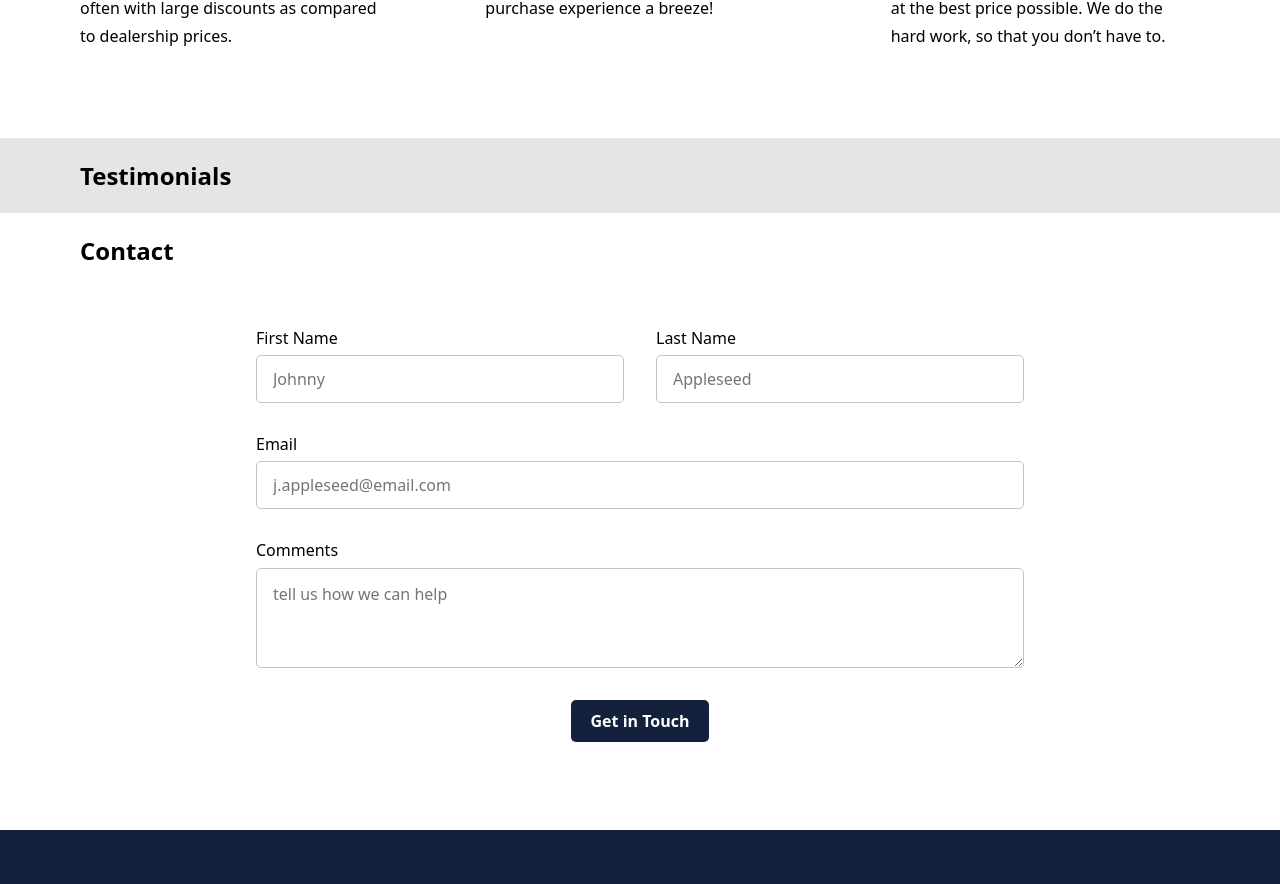
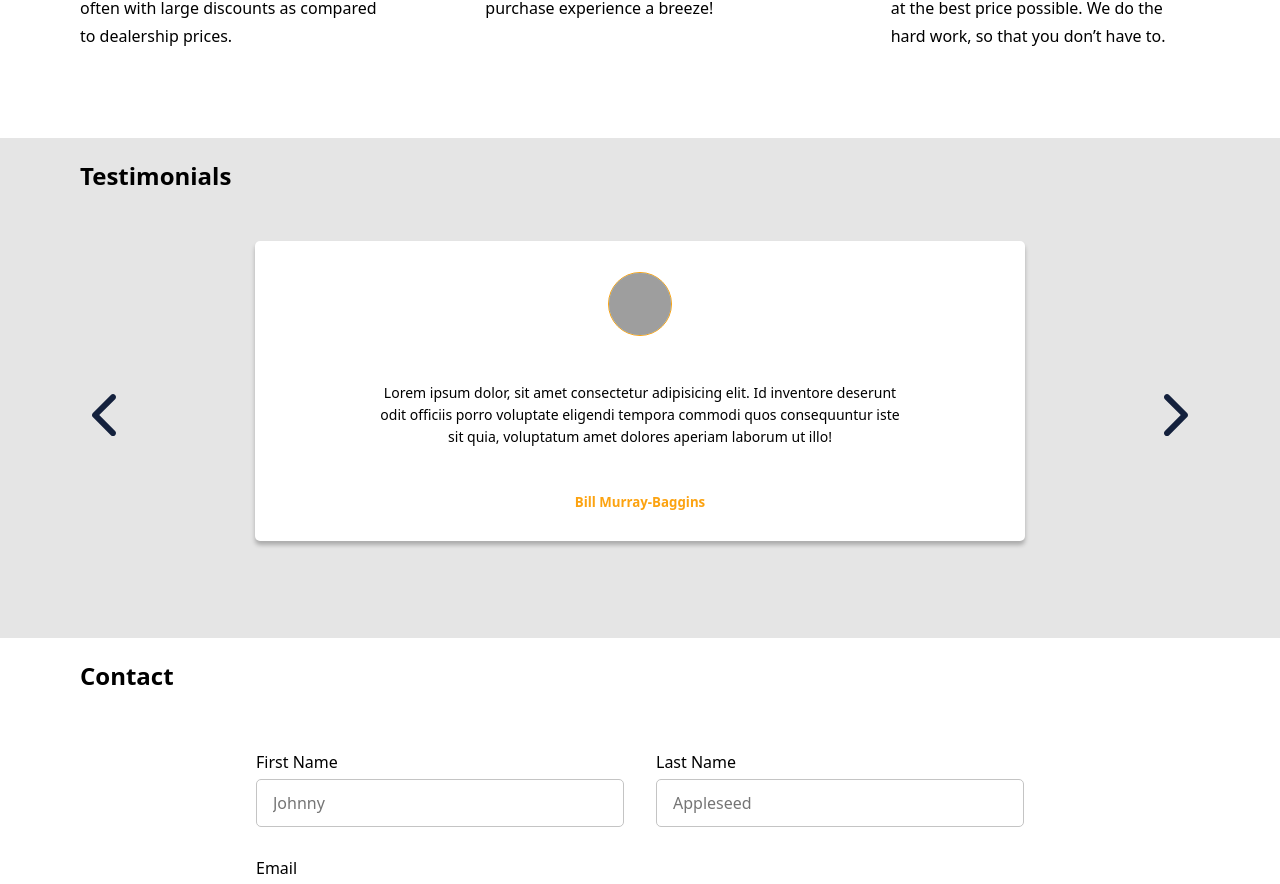
Before and after one commit to sourcethatcar/source-that-car, a Next.js app: page / in a window 1280 px wide. Shown: the part 1199-2083 px from the top of the page. Built offline with nearby package versions, Linux system fonts and the light colour scheme; grey boxes are pictures that could not be loaded.

Commit message:
Added layout for testimonials section

```diff
--- a/components/Contact.jsx
+++ b/components/Contact.jsx
@@ -8,7 +8,7 @@ import * as yup from "yup"
 import emailjs, { init } from "emailjs-com"
 
 // initiate emailjs with userID
-init("user_PSxsELoTavNdu73Wm8BGc")
+init(process.env.NEXT_PUBLIC__EMAILJS)
 
 const fieldNames = {
   firstName: "firstName",
--- /dev/null
+++ b/components/TestimonialCard.jsx
@@ -0,0 +1,91 @@
+import styled from "@emotion/styled"
+import PropTypes from "prop-types"
+
+const CardWrapper = styled.div`
+  height: 100%;
+  width: 100%;
+  display: flex;
+  justify-content: center;
+  align-items: center;
+  padding-bottom: 3rem;
+
+  .card {
+    display: flex;
+    flex-direction: column;
+    justify-content: space-evenly;
+    align-items: center;
+    width: 770px;
+    min-height: 300px;
+    background-color: var(--colorWhite);
+    border-radius: 5px;
+    box-shadow: 0px 4px 4px rgba(0, 0, 0, 0.25);
+    padding: 1rem;
+  }
+  .testimonial-text {
+    margin: 0 auto;
+    padding: 2rem;
+    text-align: center;
+    font-weight: 400;
+    font-size: 14px;
+    line-height: 22px;
+  }
+
+  .testimonial-author {
+    color: var(--colorYellow);
+  }
+
+  @media only screen and (min-width: 640px) {
+    .card {
+      min-width: 500px;
+    }
+    .testimonial-text {
+      width: 80%;
+    }
+  }
+  @media only screen and (min-width: 992px) {
+    .card {
+      width: 770px;
+    }
+  }
+`
+export const TestimonialCard = ({ children, bg }) => {
+  return (
+    <CardWrapper>
+      <div className="card">
+        <Avatar>
+          <img src="https://i.pravatar.cc/150" alt="profile-pic" />
+        </Avatar>
+        <p className="testimonial-text">
+          Lorem ipsum dolor, sit amet consectetur adipisicing elit. Id inventore
+          deserunt odit officiis porro voluptate eligendi tempora commodi quos
+          consequuntur iste sit quia, voluptatum amet dolores aperiam laborum ut
+          illo!
+        </p>
+        <h5 className="testimonial-author">Bill Murray-Baggins</h5>
+      </div>
+    </CardWrapper>
+  )
+}
+
+TestimonialCard.propTypes = {
+  children: PropTypes.number,
+  bg: PropTypes.string,
+}
+
+TestimonialCard.defaultProps = {
+  children: null,
+  bg: "lightgreen",
+}
+
+const Avatar = styled.div`
+  border-radius: 100%;
+  border: 1px solid var(--colorYellow);
+  width: 4rem;
+  height: 4rem;
+  background-color: lightblue;
+  overflow: hidden;
+  img {
+    width: 100%;
+    height: 100%;
+  }
+`
--- a/components/Testimonials.jsx
+++ b/components/Testimonials.jsx
@@ -1,14 +1,80 @@
+import { useRef, useEffect, useState, useLayoutEffect } from "react"
 import styled from "@emotion/styled"
-import { Layout } from "./Layout"
+import { useResize } from "../hooks"
+import { Layout, TestimonialCard } from "../components"
+import { IoIosArrowBack, IoIosArrowForward } from "react-icons/io"
+
+const titles = [{ text: "This", bg: "blue" }]
 
 const TestimonialsWrapper = styled.section`
   background-color: var(--colorGrey);
+  width: 100vw;
+
+  .carousel-container {
+    padding-top: 3rem;
+    height: 100%;
+    width: 100%;
+    display: flex;
+    justify-content: center;
+    align-items: center;
+  }
+  .arrow-back,
+  .arrow-forward {
+    display: none;
+  }
+
+  @media only screen and (min-width: 640px) {
+    .arrow-container {
+      display: flex;
+      flex-direction: column;
+      justify-content: center;
+      align-items: center;
+      height: 100%;
+      width: 3rem;
+    }
+
+    .arrow-back,
+    .arrow-forward {
+      display: block;
+      height: 4rem;
+      fill: var(--colorBlue);
+    }
+    height: 500px;
+
+    .testimonials-layout {
+      position: relative;
+      height: 100%;
+      width: ${(props) => props.wrapperWidth * 3};
+    }
+
+    .carousel-container {
+      padding-top: 0;
+      display: flex;
+      justify-content: center;
+    }
+  }
 `
 export const Testimonials = () => {
+  const ref = useRef(null)
+  const { width } = useResize(ref)
+
   return (
-    <TestimonialsWrapper id="testimonials">
-      <Layout>
+    <TestimonialsWrapper wrapperWidth={width} id="testimonials">
+      <Layout ref={ref} className="testimonials-layout">
         <h1>Testimonials</h1>
+        <div className="carousel-container">
+          <div className="arrow-container">
+            <IoIosArrowBack size={100} className="arrow-back" />
+          </div>
+          {titles.map(({ text, bg }, index) => (
+            <TestimonialCard bg={bg} key={`${text}${index}`}>
+              {width}
+            </TestimonialCard>
+          ))}
+          <div className="arrow-container">
+            <IoIosArrowForward size={100} className="arrow-forward" />
+          </div>
+        </div>
       </Layout>
     </TestimonialsWrapper>
   )
--- a/components/index.js
+++ b/components/index.js
@@ -8,3 +8,4 @@ export { Navigation } from "./Navigation"
 export { NavigationMobile } from "./NavigationMobile"
 export { Input } from "./Input"
 export { Button, Submit } from "./Button"
+export { TestimonialCard } from "./TestimonialCard"
--- /dev/null
+++ b/hooks/index.js
@@ -0,0 +1 @@
+export { useResize } from "./useResize"
--- /dev/null
+++ b/hooks/useResize.jsx
@@ -0,0 +1,29 @@
+import { useState, useEffect } from "react"
+
+export const useResize = (myRef) => {
+  const getDimensions = () => ({
+    width: myRef.current.offsetWidth,
+    height: myRef.current.offsetHeight,
+  })
+
+  const [dimensions, setDimensions] = useState({ width: 0, height: 0 })
+
+  useEffect(() => {
+    console.log("this ran")
+    const handleResize = () => {
+      setDimensions(getDimensions())
+    }
+
+    if (myRef.current) {
+      setDimensions(getDimensions())
+    }
+
+    window.addEventListener("resize", handleResize)
+
+    return () => {
+      window.removeEventListener("resize", handleResize)
+    }
+  }, [myRef])
+
+  return dimensions
+}
```
Also changed, not shown: 1 other file (tests, documents, lock files or other folders).
